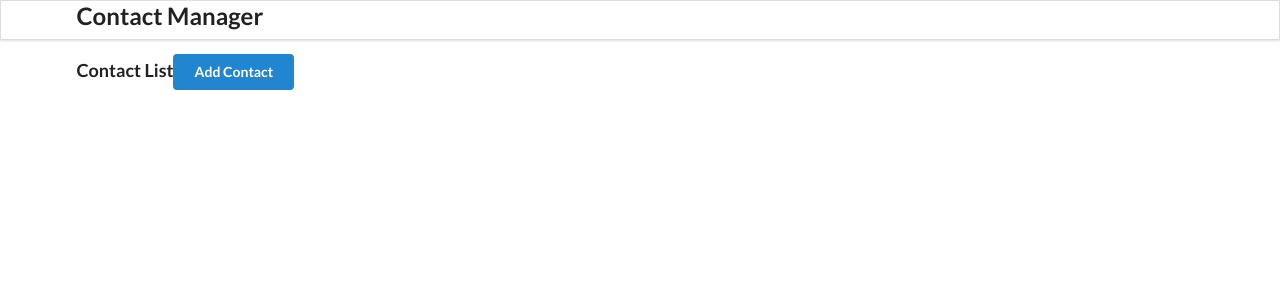
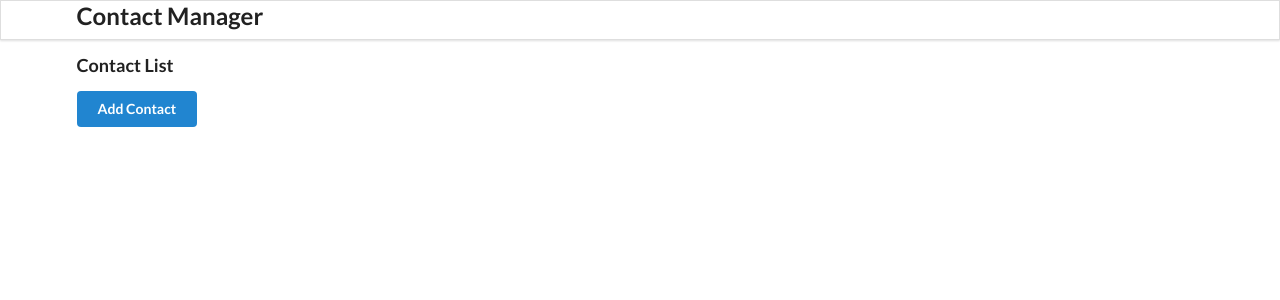
Before and after one commit to 0101530parth/contact-app, a React (Create React App) app: page / in a window 1280 px wide. Shown: the top 300 px of the page. Built offline with nearby package versions, Linux system fonts and the light colour scheme.

Commit message:
Update ContactList.js

```diff
--- a/src/components/ContactList.js
+++ b/src/components/ContactList.js
@@ -21,11 +21,11 @@ const ContactList = (props)=> {
     return <div className="ui celled list ">
 
 
-        <h3> Contact List
+        <h3> Contact List  </h3>
      <Link to ="/add">
 <button className="ui button blue centert">Add Contact</button>
 </Link>
- </h3>
+
         {renderContactList}
 
     </div>;
```
